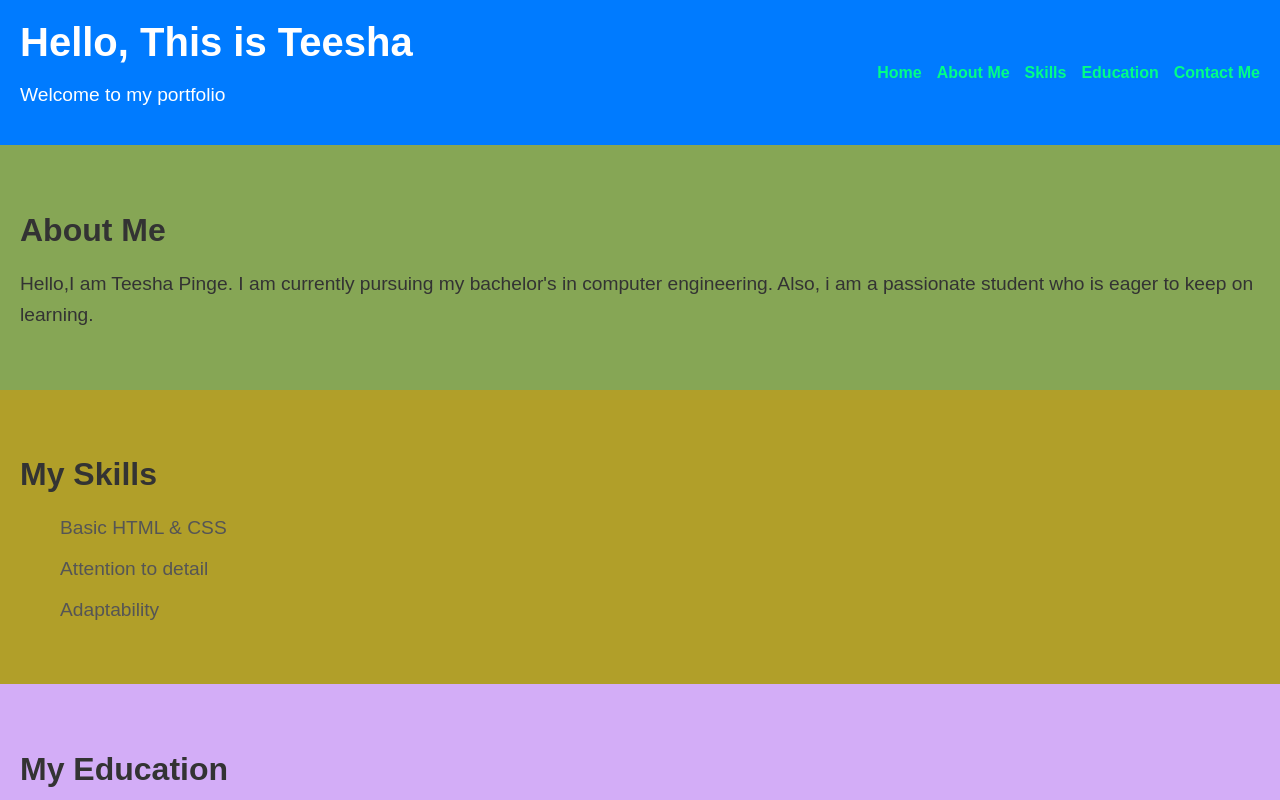
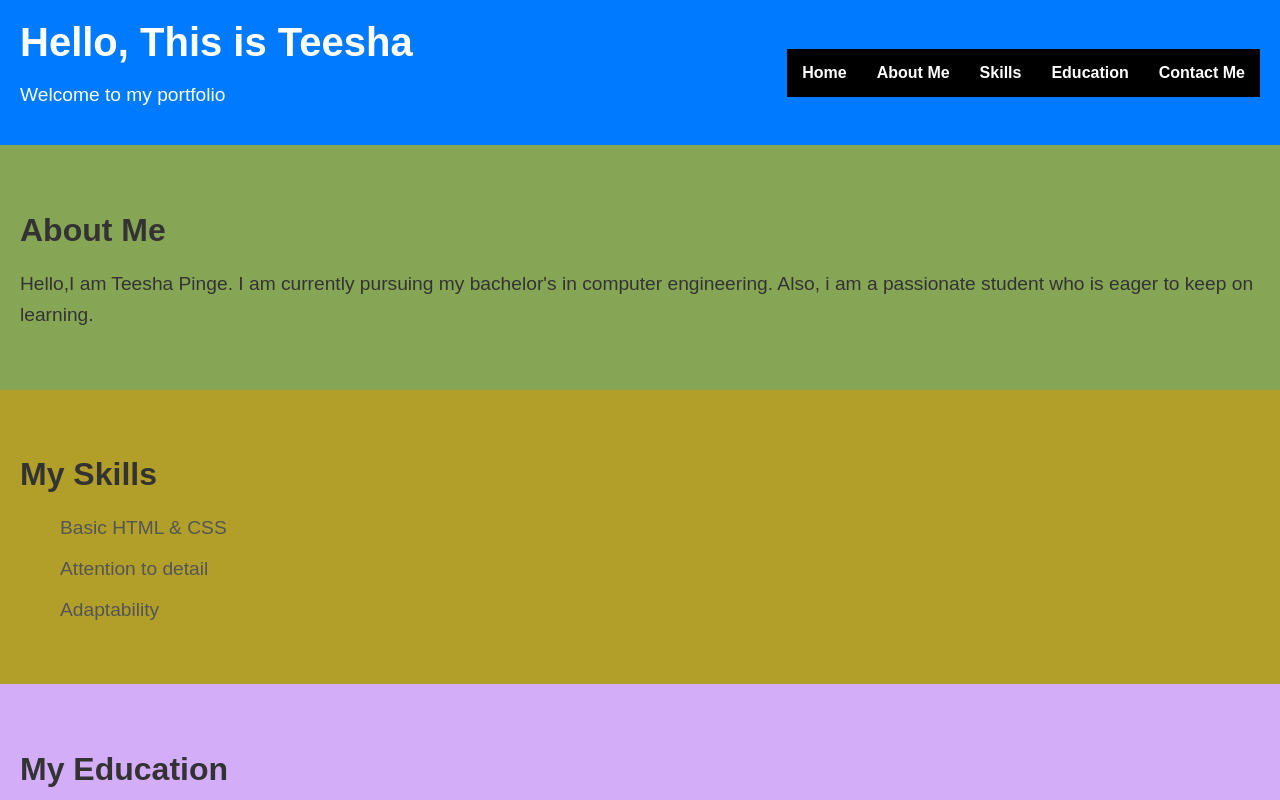
Before and after one commit to Teesha-hub/Portfolio, a plain HTML site: page index.html in a window 1280 px wide. Shown: the top 800 px of the page. Drawn offline with Linux system fonts and the light colour scheme; a script that the page names is missing.

Commit message:
change nav bar

```diff
--- a/style.css
+++ b/style.css
@@ -39,19 +39,27 @@ header {
 }
 
 #navbar {
+    list-style-type:none;
+    background-color:black;
+    padding:0px;
+    margin:0px;
+    overflow: hidden;
     display: flex;
-    gap: 15px;
+
 }
 
 #navbar .nav-link {
-    color: #00ff85;
+    color: white;
     text-decoration: none;
+    padding: 15px;
+    display: block;
+    text-align: center;
     font-weight: bold;
-    transition: color 0.3s ease;
+
 }
 
 #navbar .nav-link:hover {
-    color: #ff005c; /* Vibrant pink */
+    background-color: red; /* Vibrant pink */
 }
 
 section {
```
